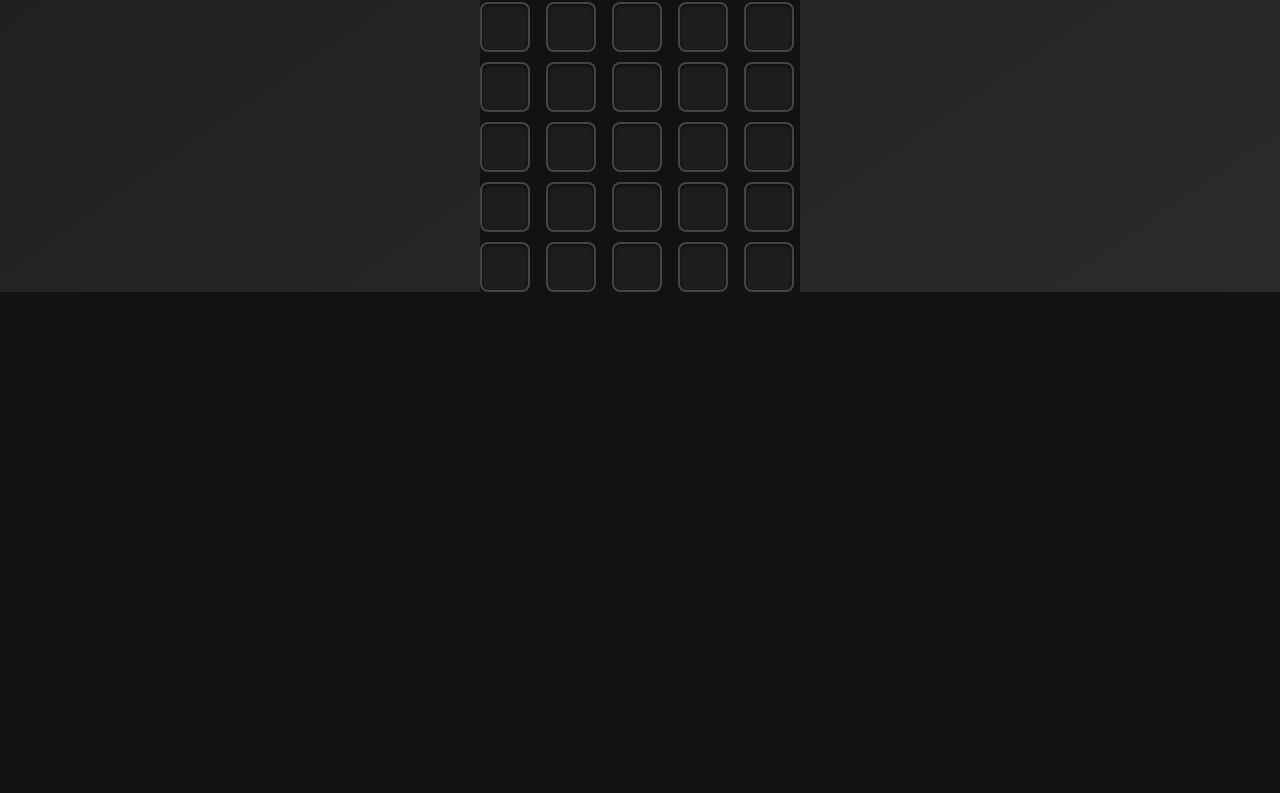
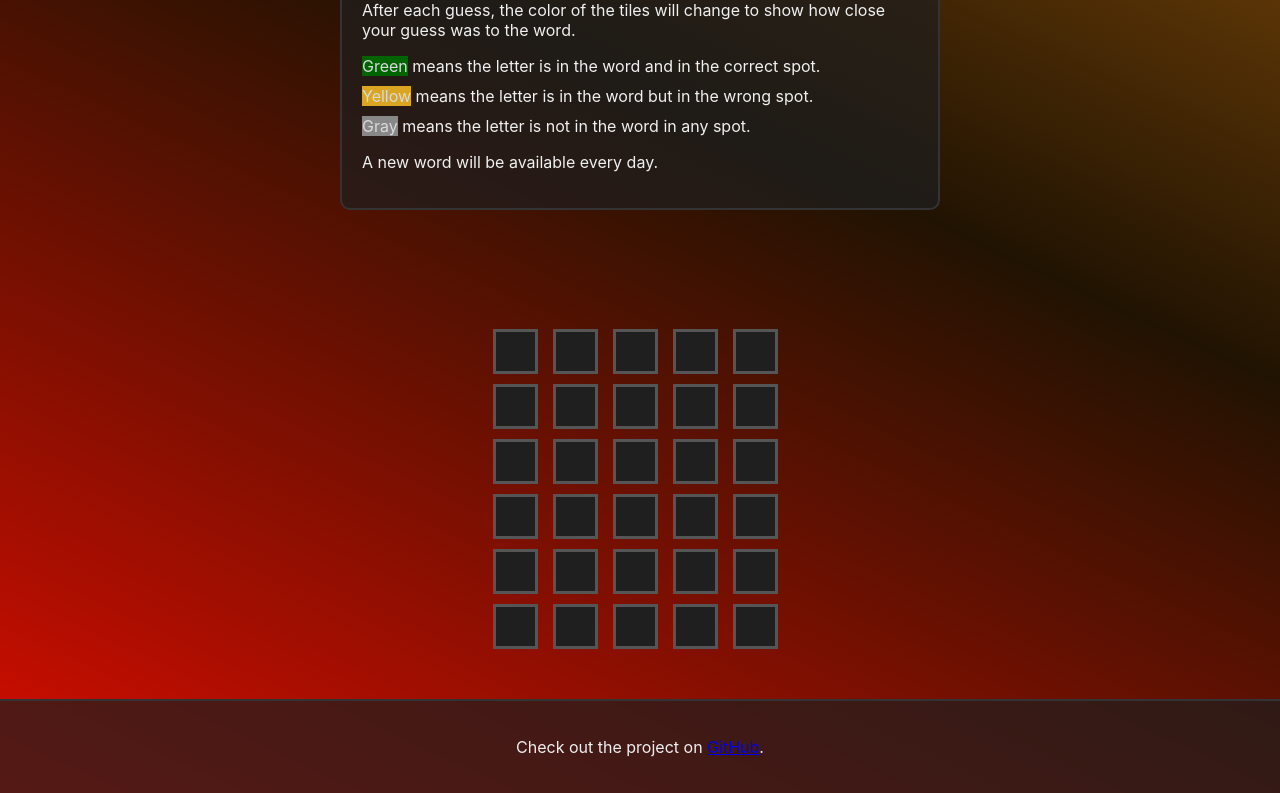
Before and after one commit to KaviDJ02/Word-Masters, a plain HTML site: page index.html in a window 1280 px wide. Shown: the part 255-1048 px from the top of the page. Before the commit the page ends 800 px from the top, so only its background shows below. Drawn offline with Linux system fonts and the light colour scheme; no server answers.

Commit message:
UI updated

```diff
--- a/index.html
+++ b/index.html
@@ -6,10 +6,23 @@
     <title>Wordy Masters</title>
     <link rel="stylesheet" href="style.css">
 </head>
-<body>
-<header class="navbar">
+<body class="gradient-background" >
+<header class="navbar" >
     <h1 class="brand">Word Masters</h1>
 </header>
+
+<div class="instructions">
+    <h2>How to Play</h2>
+    <p>Guess the word in 6 tries. Each guess must be a valid 5-letter word. Hit the enter button to submit.</p>
+    <p>After each guess, the color of the tiles will change to show how close your guess was to the word.</p>
+    <ul>
+        <li><span class="correct">Green</span> means the letter is in the word and in the correct spot.</li>
+        <li><span class="close">Yellow</span> means the letter is in the word but in the wrong spot.</li>
+        <li><span class="wrong">Gray</span> means the letter is not in the word in any spot.</li>
+    </ul>
+    <p>A new word will be available every day.</p>
+</div>
+
 <div class="info-bar hidden">
     <div class="spiral">🌀</div>
 </div>
@@ -46,6 +59,10 @@
     <div class="scoreboard-letter" id="letter-29"></div>
 </div>
 
+<footer class="footer">
+    <p>Check out the project on <a href="https://github.com/KaviDJ02/Word-Masters.git" target="_blank">GitHub</a>.</p>
+</footer>
+
 <script src="./word-masters.js"></script>
 </body>
 </html>
--- a/style.css
+++ b/style.css
@@ -1,107 +1,64 @@
-/* General Styles */
 * {
     box-sizing: border-box;
-    margin: 0;
-    padding: 0;
-    background-color: #121212;
-    color: #f8f8f8;
-    scroll-behavior: smooth;
 }
 
 body {
-    font-family: 'Poppins', -apple-system, BlinkMacSystemFont, 'Segoe UI', Roboto, Oxygen, Ubuntu, Cantarell, 'Open Sans', 'Helvetica Neue', sans-serif;
+    font-family: -apple-system, BlinkMacSystemFont, 'Segoe UI', Roboto, Oxygen, Ubuntu, Cantarell, 'Open Sans', 'Helvetica Neue', sans-serif;
+    color: #f0f0f0;
+    background-color: rgba(31, 31, 31, 0.7);
     margin: 0;
     padding: 0;
-    background: linear-gradient(145deg, #1e1e1e, #2b2b2b);
-    color: #e0e0e0;
 }
 
-/* Navbar Styles */
 .navbar {
-    border-bottom: 2px solid #ff6b6b;
-    padding: 20px;
+    border-bottom: 2px solid #333;
+    padding: 15px;
     text-align: center;
-    background: linear-gradient(145deg, #252525, #1e1e1e);
-    box-shadow: 0 4px 8px rgba(0, 0, 0, 0.4);
+    margin-bottom: 0;
+    background-color: rgba(31, 31, 31, 0.7);
 }
 
 .brand {
-    font-size: 36px;
-    font-weight: bold;
-    letter-spacing: 2px;
-    color: #ff6b6b;
-    text-shadow: 0 2px 4px rgba(0, 0, 0, 0.5);
-    transition: color 0.3s ease;
+    font-size: 30px;
+    color: #f0f0f0;
 }
 
-.brand:hover {
-    color: #ff9191;
-}
-
-/* Info Bar Styles */
-.info-bar {
-    display: flex;
-    align-items: center;
-    justify-content: center;
-    padding: 10px;
-    background: linear-gradient(145deg, #1e1e1e, #252525);
-    border: 1px solid #444;
-    box-shadow: 0 4px 6px rgba(0, 0, 0, 0.5);
-    border-radius: 8px;
-    margin: 20px auto;
-    width: 80%;
-}
-
-.spiral {
-    font-size: 40px;
-    animation: spin 1.5s linear infinite;
-    color: #ff6b6b;
-}
-
-/* Scoreboard Styles */
 .scoreboard {
-    max-width: 320px;
+    max-width: 295px;
     width: 100%;
-    margin: 20px auto;
+    margin: 50px auto;
     display: grid;
-    grid-template-columns: repeat(5, 1fr);
-    gap: 10px;
+    grid-template-columns: 1fr 1fr 1fr 1fr 1fr;
+    row-gap: 10px;
+    column-gap: 5px;
 }
 
 .scoreboard-letter {
-    height: 50px;
-    width: 50px;
-    font-size: 24px;
+    height: 45px;
+    width: 45px;
+    font-size: 30px;
     text-transform: uppercase;
-    border: 2px solid #444;
+    border: 3px solid #555;
     font-weight: bold;
     display: flex;
     align-items: center;
     justify-content: center;
-    border-radius: 8px;
-    background: #1e1e1e;
-    transition: background 0.3s ease, transform 0.2s ease;
-    box-shadow: inset 0 2px 4px rgba(0, 0, 0, 0.5);
+    background-color: #1f1f1f;
+    color: #f0f0f0;
 }
 
-.scoreboard-letter:hover {
-    transform: scale(1.1);
-    border-color: #666;
-}
-
-/* Letter States */
 .correct {
-    background: #4caf50;
+    background-color: darkgreen;
     color: white;
 }
 
 .close {
-    background: #ff9800;
+    background-color: goldenrod;
     color: white;
 }
 
 .wrong {
-    background: #616161;
+    background-color: #888;
     color: white;
 }
 
@@ -113,20 +70,39 @@ body {
     5% {
         border-color: crimson;
     }
+
     100% {
-        border-color: #444;
+        border-color: #555;
     }
 }
 
-/* Animations */
+.spiral {
+    font-size: 40px;
+    animation: spin 1.5s linear infinite;
+    color: #f0f0f0;
+}
+
 @keyframes spin {
     to {
         transform: rotate(360deg);
     }
 }
 
+.hidden {
+    visibility: hidden;
+}
+
+.info-bar {
+    display: flex;
+    align-items: center;
+    justify-content: center;
+    background-color: #1f1f1f;
+    color: #f0f0f0;
+}
+
 @keyframes rainbow {
-    0%, 100% {
+    100%,
+    0% {
         color: rgb(255, 0, 0);
     }
     8% {
@@ -168,7 +144,76 @@ body {
     animation: rainbow 4s infinite linear;
 }
 
-/* Button Styles */
-.hidden {
-    visibility: hidden;
+.instructions {
+    max-width: 600px;
+    margin: 20px auto;
+    padding: 20px;
+    background-color: rgba(31, 31, 31, 0.7);
+    color: #f0f0f0;
+    border: 2px solid #333;
+    border-radius: 10px;
 }
+
+.instructions h2 {
+    margin-top: 0;
+}
+
+.instructions ul {
+    list-style-type: none;
+    padding: 0;
+}
+
+.instructions li {
+    margin: 10px 0;
+}
+
+.instructions .correct {
+    color: darkgreen;
+    color: #d8d9db;
+}
+
+.instructions .close {
+    color: goldenrod;
+    color: #d8d9db;
+}
+
+.instructions .wrong {
+    color: #888;
+    color: #d8d9db;
+}
+
+body {
+    display: flex;
+    flex-direction: column;
+    min-height: 100vh;
+}
+
+.scoreboard {
+    flex: 1;
+}
+
+.gradient-background {
+    background: linear-gradient(205deg,#d90404,#d97e10,#211302,#ff0b00,#730ae1);
+    background-size: 300% 300%;
+    animation: gradient-animation 45s ease infinite;
+}
+
+@keyframes gradient-animation {
+    0% {
+        background-position: 0% 50%;
+    }
+    50% {
+        background-position: 100% 50%;
+    }
+    100% {
+        background-position: 0% 50%;
+    }
+}
+
+.footer {
+    text-align: center;
+    padding: 20px;
+    background-color: rgba(31, 31, 31, 0.7);
+    border-top: 2px solid #333;
+    width: 100%;
+}
```
